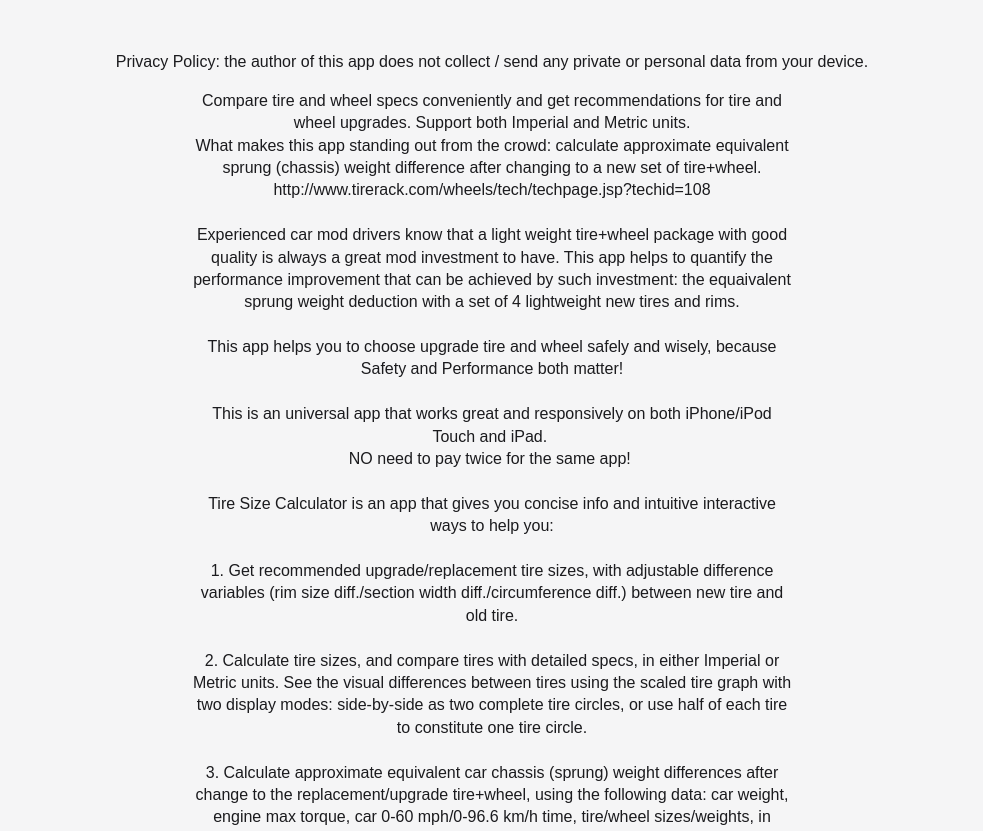
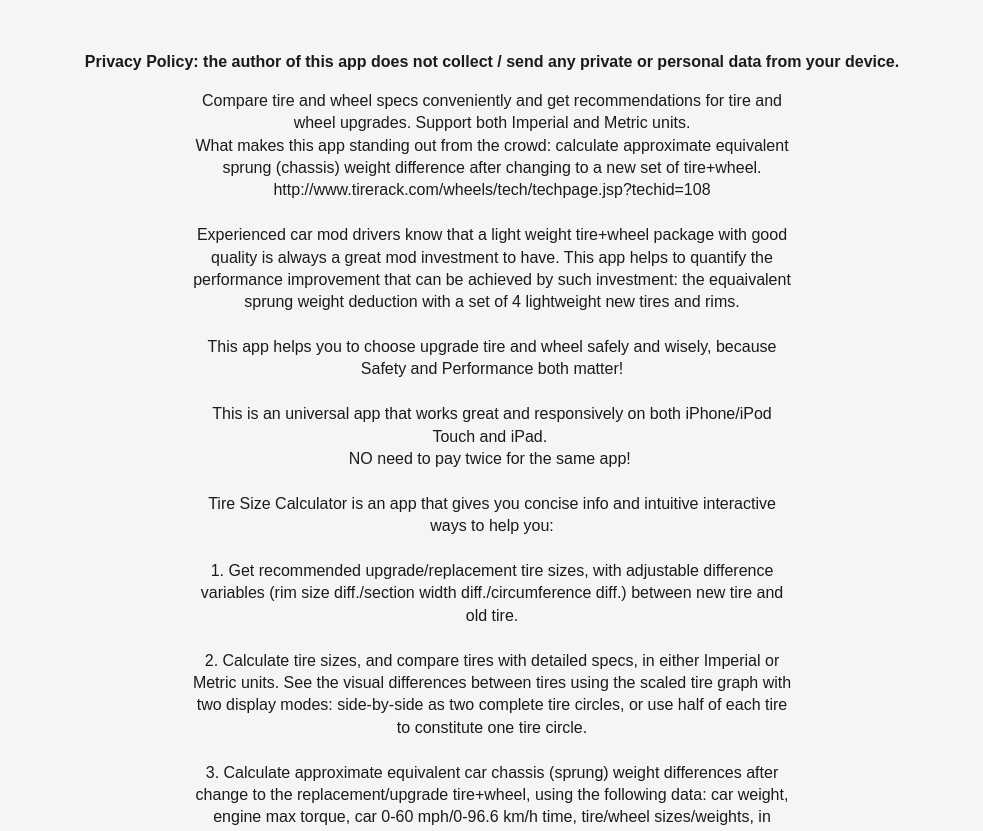
Before and after one commit to onlyurei/tire-size-calculator, a plain HTML site: page index.html in a window 1280 px wide. Shown: the part 1092-1923 px from the top of the page, without its empty margins (148-1131 px from the left). Drawn offline with Linux system fonts and the light colour scheme.

Commit message:
docs: use <strong> for private policy

```diff
--- a/index.html
+++ b/index.html
@@ -219,7 +219,7 @@ h1, h2, h3, h4, h5, h6 {
 </div>
 
 
-<p>Privacy Policy: the author of this app does not collect / send any private or personal data from your device.</p>
+<p><strong>Privacy Policy: the author of this app does not collect / send any private or personal data from your device.</strong></p>
 
 
 <p id="description">Compare tire and wheel specs conveniently and get recommendations for tire and wheel upgrades. Support both Imperial and Metric units.
```
